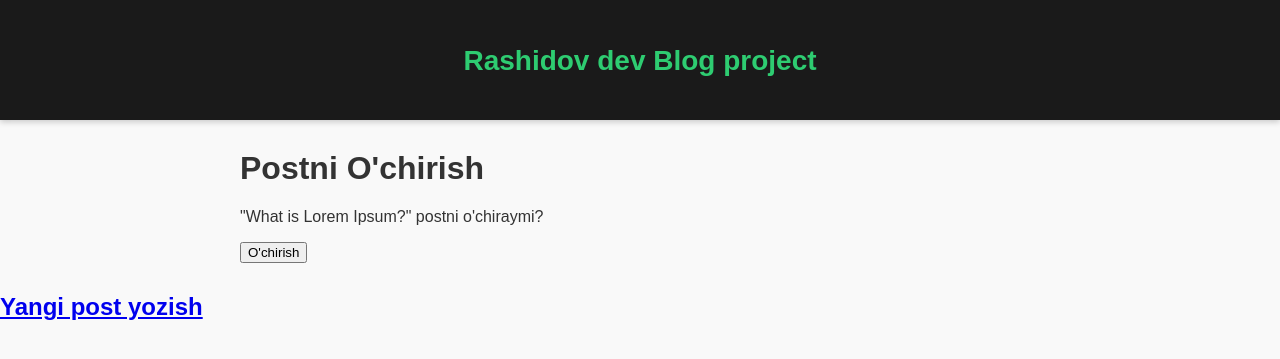
After one commit to rashidovdev1/djangom_projects, a Django app: page /post/2/delete in a window 1280 px wide. The commit adds this page. Shown: the top 359 px of the page. Run offline with Django 5.2, Linux system fonts and the light colour scheme; data comes from the database, SQL or seed files in the repository; both versions use the stored data as it was after the commit.

Commit message:
blog1 add post_delete

```diff
--- a/Blog1/blog/models.py
+++ b/Blog1/blog/models.py
@@ -11,4 +11,4 @@ class Post(models.Model):
         return self.title
 
     def get_absolute_url(self):
-        return reverse('post_detail', args=[str(self.pk)])
+        return reverse  ('post_detail', args=[str(self.pk)])
--- a/Blog1/blog/urls.py
+++ b/Blog1/blog/urls.py
@@ -1,7 +1,8 @@
 from django.urls import path
-from blog.views import BlogListView, BlogDetailView, BlogCreateView, BlogUpdateView
+from blog.views import BlogListView, BlogDetailView, BlogCreateView, BlogUpdateView, BlogDeleteView
 
 urlpatterns = [
+    path('post/<int:pk>/delete', BlogDeleteView.as_view(), name='post_delete'),
     path('post/<int:pk>/edit', BlogUpdateView.as_view(), name='post_edit'),
     path('post/new/', BlogCreateView.as_view(), name='post_new'),
     path('', BlogListView.as_view(), name='home'),
--- a/Blog1/blog/views.py
+++ b/Blog1/blog/views.py
@@ -1,7 +1,7 @@
 from django.shortcuts import render
 from django.views.generic import ListView, DetailView
 from django.views.generic.edit import CreateView, UpdateView, DeleteView
-
+from django.urls import reverse_lazy
 from blog.models import Post
 
 # Create your views here.
@@ -22,3 +22,8 @@ class BlogUpdateView(UpdateView):
     model = Post
     template_name = 'post_edit.html'
     fields = ['title','body']
+
+class BlogDeleteView(DeleteView):
+    model = Post
+    template_name = 'post_delete.html'
+    success_url = reverse_lazy('home')
--- /dev/null
+++ b/Blog1/templates/post_delete.html
@@ -0,0 +1,9 @@
+{% extends 'base.html' %}
+
+{% block content %}
+    <h1>Postni O'chirish</h1>
+<form action="" method="post">{%  csrf_token  %}
+    <p>"{{ post.title }}" postni o'chiraymi?</p>
+    <input type="submit" value="O'chirish">
+</form>
+{% endblock content %}
--- a/Blog1/templates/post_detail.html
+++ b/Blog1/templates/post_detail.html
@@ -6,4 +6,6 @@
             <p>{{  post.body }}</p>
         </div>
     <a href="{% url 'post_edit' post.pk %}">Update</a>
+    <a href="{% url 'post_delete' post.pk %}">Delete</a>
+
 {% endblock content %}
```
Also changed, not shown: Blog1/db.sqlite3.
